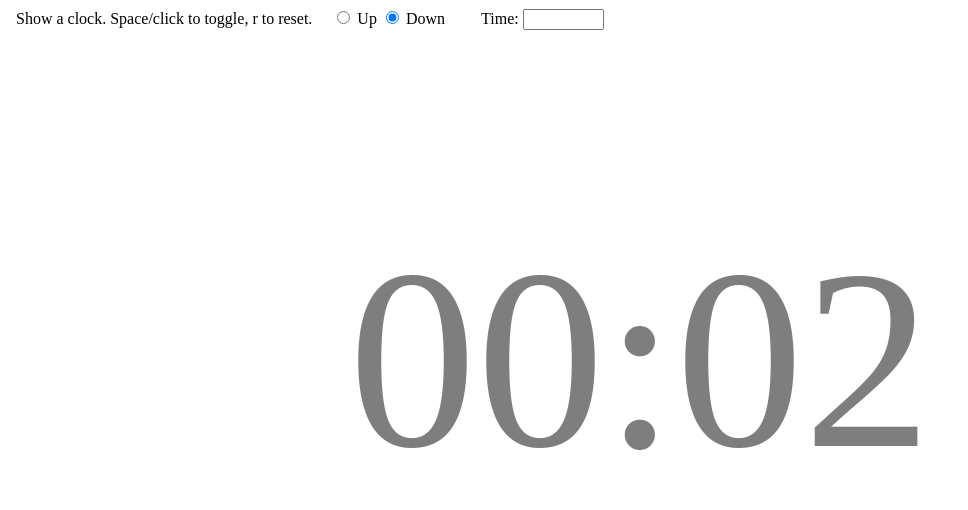
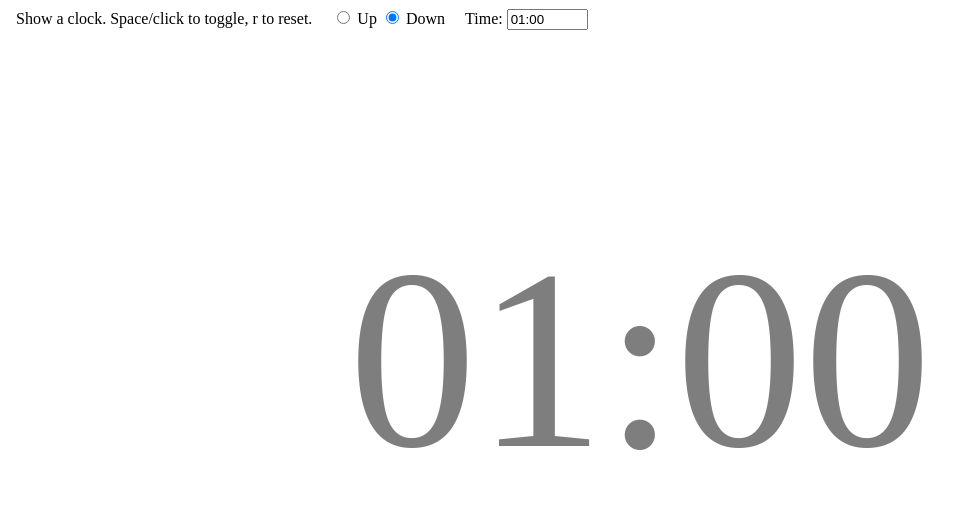
Before and after one commit to bakkot/timer, a plain HTML site: page index.html in a window 1280 px wide. Shown: the whole page, without its empty margins (0-968 px from the left). Drawn offline with Linux system fonts and the light colour scheme.

Commit message:
count up

```diff
--- a/index.html
+++ b/index.html
@@ -27,6 +27,11 @@ span {
   font-size: 20vw;
   text-align: center;
   user-select: none;
+}
+
+
+#down:not(:checked) ~ span { /* lol */
+  display: none;
 }
 
 .state-paused {
@@ -79,11 +84,12 @@ function renderTime(t) {
 }
 
 
-let startTime = 2.0;
-let time = startTime;
+let downStartTime = 60.0;
+let time;
 let state = 'paused';
 let timer;
 let header;
+let timebox;
 let lastUpdate;
 let up = false;
 
@@ -130,7 +136,7 @@ function reset() {
   if (up) {
     time = 0;
   } else {
-    time = startTime;
+    time = downStartTime;
   }
   drawTime();
   setState('paused');
@@ -147,10 +153,24 @@ function clickH() {
 }
 
 function keyH(e) {
+  if (e.target === timebox) {
+    if (e.key === 'Enter') timebox.blur();
+    return;
+  }
   if (e.key === 'r') {
     reset();
   } else if (e.key === ' ') {
     clickH();
+  }
+}
+
+function timeH(e) {
+  let v = timebox.value;
+  if (v === '') return;
+  let newTime = parseInput(v);
+  if (!Number.isNaN(newTime)) {
+    downStartTime = newTime;
+    reset();
   }
 }
 
@@ -161,10 +181,13 @@ function setDirection(dir) {
 
 addEventListener('load', () => {
   timer = document.querySelector('#timer');
-  timer.textContent = renderTime(time);
-  timer.addEventListener('click', clickH);
+  document.querySelector('.aligner').addEventListener('click', clickH);
 
   header = document.querySelector('.info');
+  timebox = document.querySelector('#timebox');
+
+  timebox.addEventListener('change', timeH);
+  timebox.value = renderTime(downStartTime);
 
   window.addEventListener('keypress', keyH);
 
@@ -175,6 +198,8 @@ addEventListener('load', () => {
   document.querySelector('#down').addEventListener('click', () => {
     setDirection('down');
   });
+
+  reset();
 });
 </script>
 </head>
@@ -189,12 +214,13 @@ addEventListener('load', () => {
     <input type="radio" id="up" name="direction" value="up">
     <label for="up">Up</label>
     <input type="radio" id="down" name="direction" value="down" checked>
-    <label for="down">Down</label> <span style='width: 10em'></span>
+    <label for="down">Down</label> <span style='width: 10em'>
+
+    <span>
+      Time: <input id="timebox" size=7>
+    </span>
   </span>
 
-  <span>
-    Time: <input id="time" size=7>
-  </span>
 </div>
 
 <div class="aligner">
```
